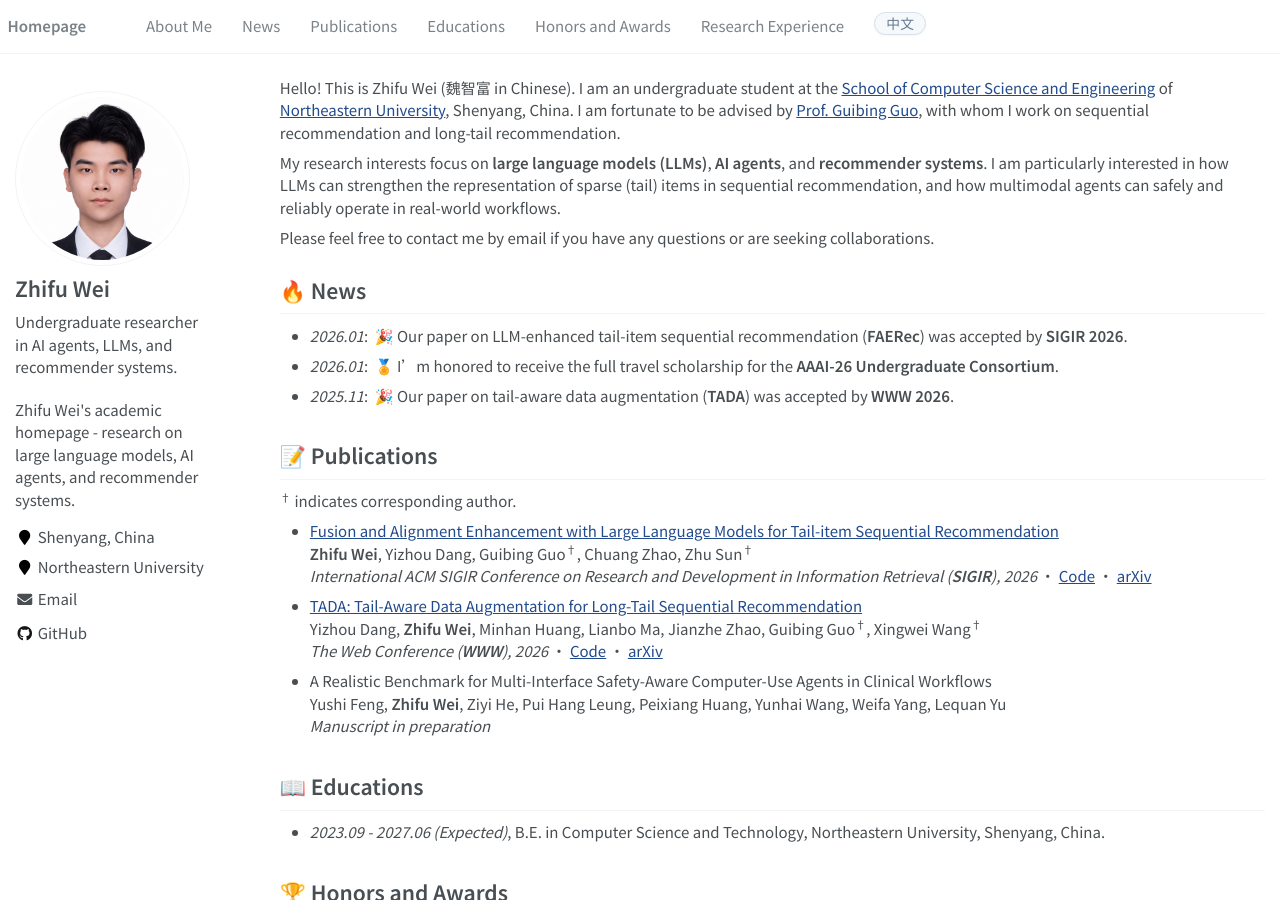
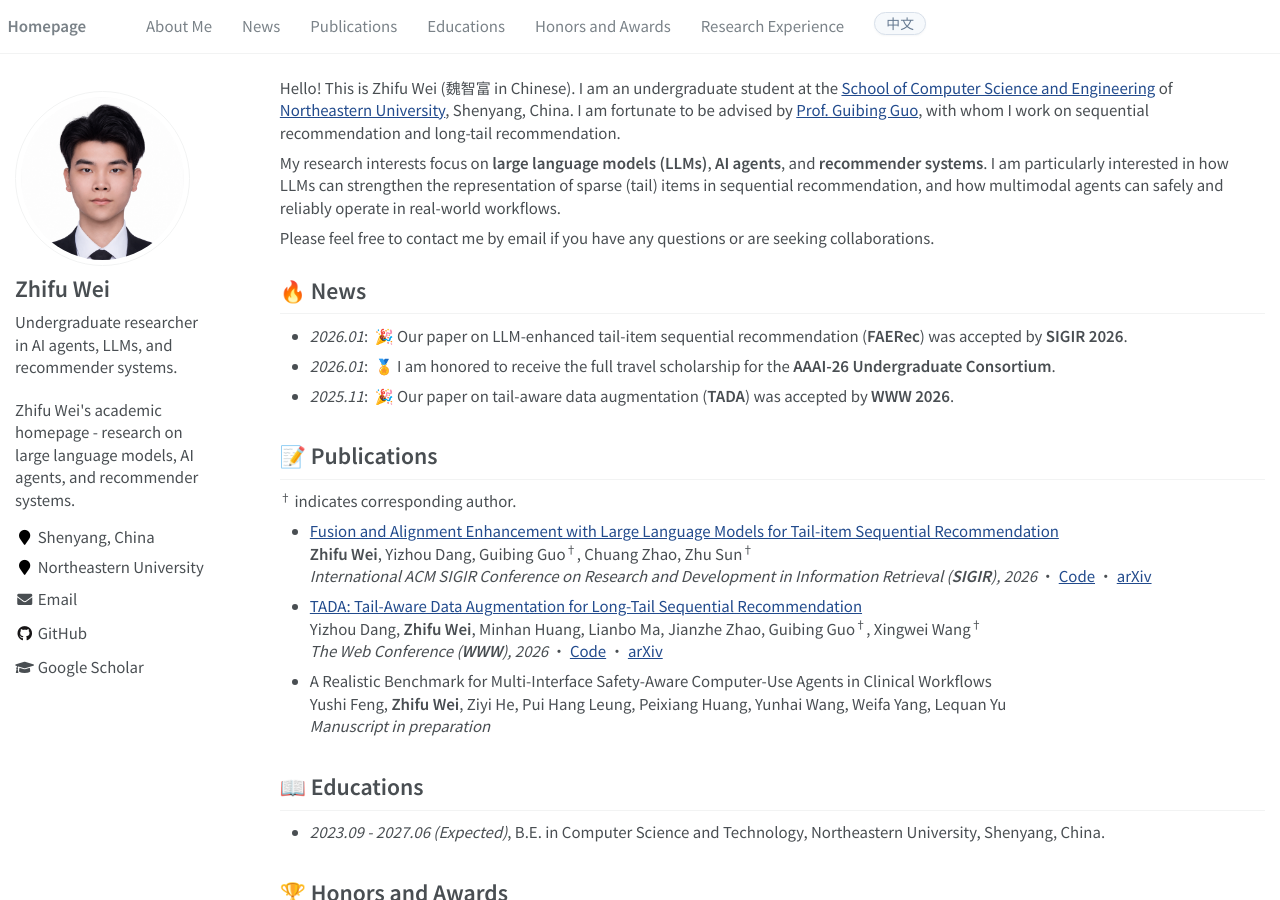
Before and after one commit to ZhifuWei/ZhifuWei.github.io, a Jekyll site: the page built from _pages/about.md, in a window 1280 px wide and 900 px high. Built offline with Jekyll 4.4.1, drawn with Linux system fonts in a browser that asks for light colours; some web fonts are replaced; part of the change alters nothing that is shown.

Commit message:
Disable citation crawler workflow, add Google Scholar link, fix apostrophe spacing

```diff
--- a/_config.yml
+++ b/_config.yml
@@ -30,7 +30,7 @@ author:
   location_zh      : "中国沈阳"
   employer         : "Northeastern University"
   pubmed           :
-  googlescholar    : # "https://scholar.google.com/citations?user=YOUR_GOOGLE_SCHOLAR_ID"
+  googlescholar    : "https://scholar.google.com/citations?user=WQxSnRwAAAAJ&hl=en"
   email            : "weizf@mails.neu.edu.cn"
   researchgate     :  # e.g., "https://www.researchgate.net/profile/yourprofile"
   uri              :
--- a/_includes/fetch_google_scholar_stats.html
+++ /dev/null
@@ -1,19 +0,0 @@
-<script>
-    $(document).ready(function () {
-        {% if site.google_scholar_stats_use_cdn %}
-        var gsDataBaseUrl = 'https://cdn.jsdelivr.net/gh/{{ site.repository }}@'
-        {% else %}
-        var gsDataBaseUrl = 'https://raw.githubusercontent.com/{{ site.repository }}/'
-        {% endif %}
-        $.getJSON(gsDataBaseUrl + "google-scholar-stats/gs_data.json", function (data) {
-            var totalCitation = data['citedby']
-            document.getElementById('total_cit').innerHTML = totalCitation;
-            var citationEles = document.getElementsByClassName('show_paper_citations')
-            Array.prototype.forEach.call(citationEles, element => {
-                var paperId = element.getAttribute('data')
-                var numCitations = data['publications'][paperId]['num_citations']
-                element.innerHTML = '| Citations: ' + numCitations;
-            });
-        });
-    })
-</script>
--- a/_includes/scripts.html
+++ b/_includes/scripts.html
@@ -1,4 +1,3 @@
 <script src="assets/js/main.min.js"></script>
 
 {% include analytics.html %}
-{% include fetch_google_scholar_stats.html %}
--- a/_pages/about.md
+++ b/_pages/about.md
@@ -38,7 +38,7 @@ Please feel free to contact me by email if you have any questions or are seeking
 # 🔥 News
 
 - *2026.01*: &nbsp;🎉 Our paper on LLM-enhanced tail-item sequential recommendation (**FAERec**) was accepted by **SIGIR 2026**.
-- *2026.01*: &nbsp;🏅 I'm honored to receive the full travel scholarship for the **AAAI-26 Undergraduate Consortium**.
+- *2026.01*: &nbsp;🏅 I am honored to receive the full travel scholarship for the **AAAI-26 Undergraduate Consortium**.
 - *2025.11*: &nbsp;🎉 Our paper on tail-aware data augmentation (**TADA**) was accepted by **WWW 2026**.
 
 </div>
```
Also changed, not shown: .github/workflows/google_scholar_crawler.yaml (deleted).
